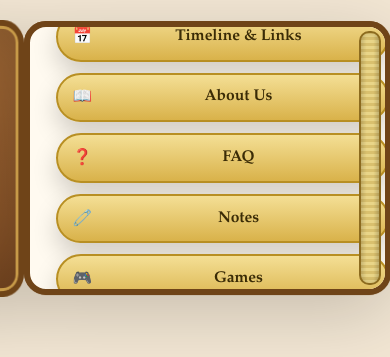
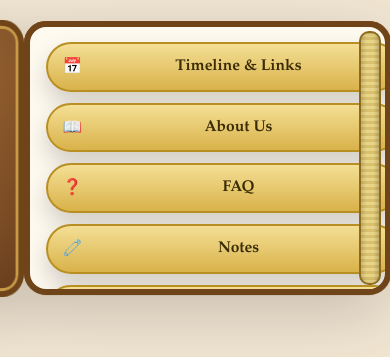
Before and after one commit to wishficfest/aboutus, a plain HTML site: page index.html in a window 390 px wide. Shown: the part 319-676 px from the top of the page. Drawn offline with Linux system fonts and the light colour scheme.

Commit message:
Simplify prompt bank entry on homepage

```diff
--- a/index.css
+++ b/index.css
@@ -49,9 +49,16 @@ img{ max-width:100%; height:auto; display:block; }
 }
 .page.left{ transform:translateZ(-1px); }
 .page.right{
-  display:flex; align-items:center; justify-content:center;
-  padding:clamp(10px,4vw,24px) clamp(10px,4vw,20px); /* kecil supaya menu muat */
+  display:flex; align-items:flex-start; justify-content:center;
+  padding:clamp(12px,4vw,24px) clamp(12px,4vw,22px); /* kecil supaya menu muat */
   background:#fffaf0;
+  box-sizing:border-box;
+  overflow:hidden;            /* hide the inner scrollbar */
+}
+
+.page-content{
+  display:grid; gap:clamp(12px,3vw,18px);
+  width:100%; max-width:min(520px,100%);
 }
 
 .book.open .cover{ transform:rotateY(-150deg); }
@@ -64,6 +71,10 @@ img{ max-width:100%; height:auto; display:block; }
   transition:opacity .45s ease, transform .45s ease;
 }
 .book.open .treasure{ opacity:1; transform:translateY(0); }
+
+@media (max-width:520px){
+  .treasure{ max-width:100%; }
+}
 
 .gold-btn{
   display:flex; align-items:center; gap:.6em;
@@ -91,13 +102,6 @@ img{ max-width:100%; height:auto; display:block; }
 }
 
 /* --- Fit all gold buttons inside the book page on small screens --- */
-
-/* Make sure the page measures height correctly and doesn't scroll internally */
-.page.right{
-  box-sizing: border-box;
-  overflow: hidden;            /* hide the inner scrollbar */
-  padding: clamp(8px, 3.2vw, 18px) clamp(8px, 3.2vw, 16px);
-}
 
 /* Slightly narrower book on short screens so content fits */
 @media (max-height: 820px){
--- a/index.html
+++ b/index.html
@@ -13,13 +13,22 @@
       <h1 class="wordmark">Wish Fic Fest</h1>
 
       <!-- Storybook -->
-      <div id="book" class="book" aria-expanded="false" aria-label="Open book">
-        <div class="cover" title="Open the book"></div>
+      <div
+        id="book"
+        class="book"
+        aria-expanded="false"
+        aria-label="Open book"
+        aria-controls="book-content"
+        role="button"
+        tabindex="0"
+      >
+        <div class="cover" title="Open the book" tabindex="0" role="button"></div>
         <span class="edge" aria-hidden="true"></span>
         <span class="strap" aria-hidden="true"></span>
 
         <div class="page left" aria-hidden="true"></div>
-        <div class="page right">
+        <div class="page right" id="book-content">
+          <div class="page-content">
             <nav class="treasure" aria-label="Main links">
               <a class="gold-btn" href="timeline.html">
                 <span class="icon">📅</span><span class="label">Timeline & Links</span>
@@ -36,7 +45,11 @@
               <a class="gold-btn" href="games.html">
                 <span class="icon">🎮</span><span class="label">Games</span>
               </a>
+              <a class="gold-btn" href="promptbank.html">
+                <span class="icon">💡</span><span class="label">Prompt Bank</span>
+              </a>
             </nav>
+          </div>
         </div>
       </div>
 
@@ -61,8 +74,12 @@
     const cover = book.querySelector('.cover');
 
     function openBook(){
+      if(book.classList.contains('open')) return;
       book.classList.add('open');
       book.setAttribute('aria-expanded','true');
+      book.setAttribute('aria-label','Homepage book');
+      cover.setAttribute('aria-hidden','true');
+      cover.setAttribute('tabindex','-1');
     }
 
     cover.addEventListener('click', openBook);
@@ -72,6 +89,22 @@
       }
     });
 
+    // In case another element overlays the cover, allow opening by clicking the book area
+    book.addEventListener('click', (event)=>{
+      if(book.classList.contains('open')) return;
+      if(event.target.closest('a, button, .treasure')) return;
+      openBook();
+    });
+
+    book.addEventListener('keydown', (event)=>{
+      if(book.classList.contains('open')) return;
+      if(event.target !== book) return;
+      if(event.key === 'Enter' || event.key === ' '){
+        event.preventDefault();
+        openBook();
+      }
+    });
+
     // Auto-open on small screens (<= 900px)
     if (window.matchMedia('(max-width: 900px)').matches) openBook();
   </script>
```
Lines whose indentation alone changed are shown as unchanged.
